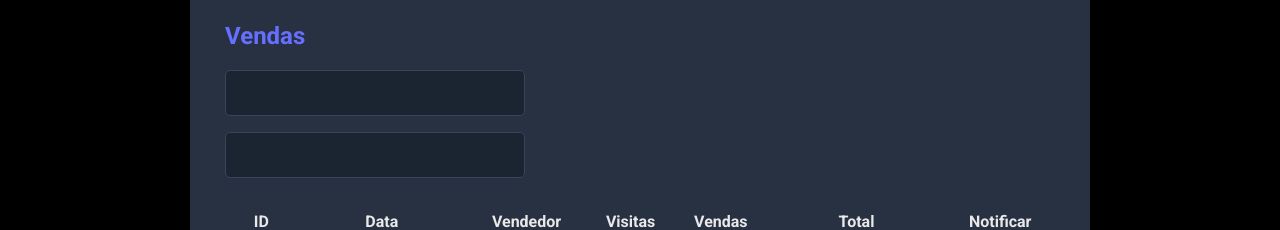
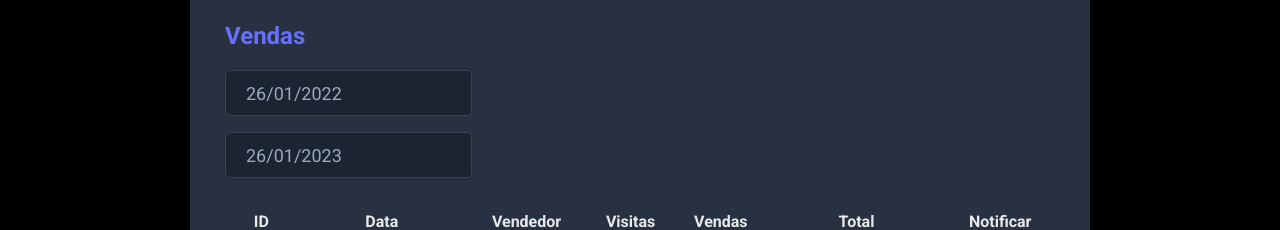
Before and after one commit to thomasrrelias/dsmet, a React (Vite) app in the folder frontend/: page / in a window 1280 px wide. Shown: the part 273-503 px from the top of the page. Built offline with nearby package versions, Linux system fonts and the light colour scheme.

Commit message:
feat: useState

```diff
--- a/frontend/package.json
+++ b/frontend/package.json
@@ -9,7 +9,9 @@
     "preview": "vite preview"
   },
   "dependencies": {
+    "@types/react-datepicker": "4.4.2",
     "react": "^18.2.0",
+    "react-datepicker": "4.8.0",
     "react-dom": "^18.2.0"
   },
   "devDependencies": {
--- a/frontend/src/components/SalesCard/index.tsx
+++ b/frontend/src/components/SalesCard/index.tsx
@@ -1,16 +1,35 @@
 import NotificationButton from '../NotificationButton'
 import './styles.css'
+import DatePicker from "react-datepicker";
+import "react-datepicker/dist/react-datepicker.css";
+import { useState } from 'react';
 
 function SalesCard() {
+    const min = new Date(new Date().setDate(new Date().getDate() - 365));
+    const max = new Date();
+
+    const[minDate, setMinDate] = useState(min);
+    const[maxDate, SetMaxDate] = useState(max);
+
     return (
         <div className="dsmeta-card">
             <h2 className="dsmeta-sales-title">Vendas</h2>
             <div>
                 <div className="dsmeta-form-control-container">
-                    <input className="dsmeta-form-control" type="text" />
+                    <DatePicker
+                        selected={minDate}
+                        onChange={(date: Date) => setMinDate(date)}
+                        className="dsmeta-form-control"
+                        dateFormat="dd/MM/yyyy"
+                    />
                 </div>
                 <div className="dsmeta-form-control-container">
-                    <input className="dsmeta-form-control" type="text" />
+                    <DatePicker
+                        selected={maxDate}
+                        onChange={(date: Date) => SetMaxDate(date)}
+                        className="dsmeta-form-control"
+                        dateFormat="dd/MM/yyyy"
+                    />
                 </div>
             </div>
 
```
Also changed, not shown: 1 other file (tests, documents, lock files or other folders).
